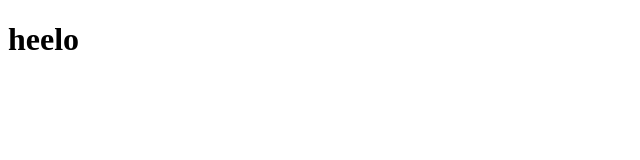
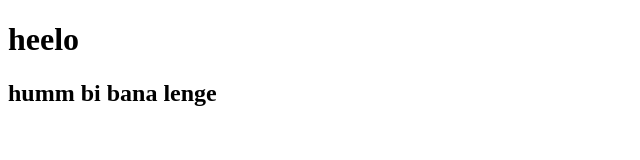
Before and after one commit to Dinesh-a-coder/cfs-vbhf-, a plain HTML site: page index.html in a window 1280 px wide. Shown: the whole page, without its empty margins (0-640 px from the left). Drawn offline with Linux system fonts and the light colour scheme.

Commit message:
this learn git

```diff
--- a/index.html
+++ b/index.html
@@ -8,5 +8,6 @@
 </head>
 <body>
     <h1>heelo</h1>
+    <h2>humm bi bana lenge</h2>
 </body>
 </html>
```
